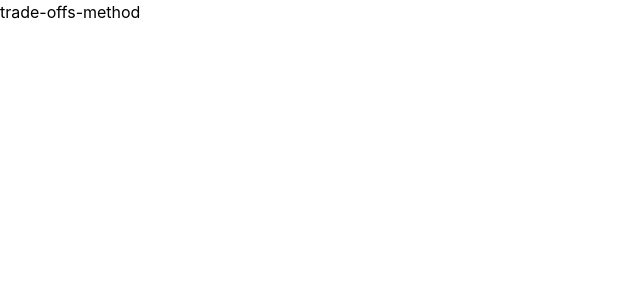
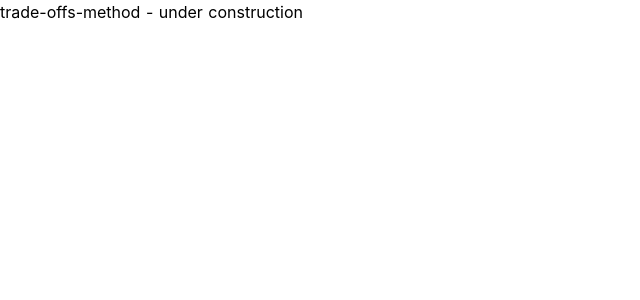
Before and after one commit to the-microservices-info/frontend, a Nuxt app: page /learn/trade-offs-method in a window 1280 px wide. Shown: the top 300 px of the page, without its empty margins (0-640 px from the left). Built offline with nearby package versions, Linux system fonts and the light colour scheme.

Commit message:
add disclaimer about pages under construction
Signed-off-by: João Daniel <jotaf.daniel@gmail.com>

```diff
--- a/pages/learn/_id.vue
+++ b/pages/learn/_id.vue
@@ -1,3 +1,3 @@
 <template>
-  <p>{{ $route.params.id }}</p>
+  <p>{{ $route.params.id }} - under construction</p>
 </template>
```
